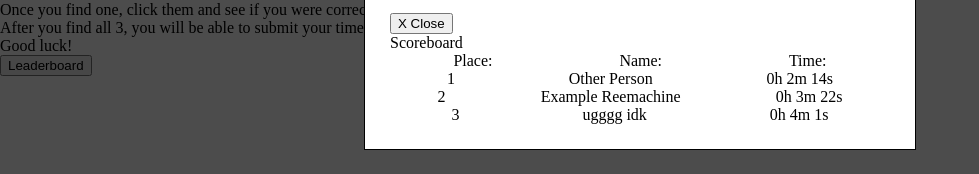
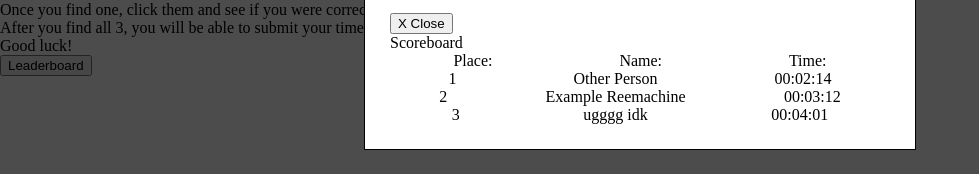
Before and after one commit to kopatsis/reactProjects, a React (Vite) app in the folder BAAS/: page /home/score in a window 1280 px wide. Shown: the part 332-506 px from the top of the page, without its empty margins (0-979 px from the left). Built offline with nearby package versions, Linux system fonts and the light colour scheme.

Commit message:
leaderboard special only disp once

```diff
--- a/BAAS/src/App.tsx
+++ b/BAAS/src/App.tsx
@@ -10,10 +10,21 @@ import Winner from "./components/Winner";
 
 const App = () => {
   const [scoreboard, setScoreboard] = useState([
-    { name: "Example Reemachine", time: [0, 180, 22], seconds: 202 },
-    { name: "Other Person", time: [0, 120, 14], seconds: 134 },
-    { name: "ugggg idk", time: [0, 240, 1], seconds: 241 },
+    { name: "Example Reemachine", time: ["00", "03", "12"], seconds: 202 },
+    { name: "Other Person", time: ["00", "02", "14"], seconds: 134 },
+    { name: "ugggg idk", time: ["00", "04", "01"], seconds: 241 },
   ]);
+
+  const [specialToBe, setSpecialToBe] = useState(0);
+
+  const addBoard = (item: any) => {
+    setScoreboard(scoreboard.concat(item));
+    setSpecialToBe(item);
+  };
+
+  const resetSpecial = () => {
+    setSpecialToBe(0);
+  };
 
   return (
     <Routes>
@@ -21,14 +32,23 @@ const App = () => {
       <Route path="/home" element={<Home />}>
         <Route
           path="score"
-          element={<Scoreboard board={scoreboard} special={0} />}
+          element={
+            <Scoreboard
+              board={scoreboard}
+              special={specialToBe}
+              reset={resetSpecial}
+            />
+          }
         />
       </Route>
       <Route path="/game" element={<Game />}>
         <Route path="exit" element={<ExitMessage />} />
         <Route path="status" element={<CharStatus />} />
         <Route path="find" element={<FindMessage />} />
-        <Route path="winner" element={<Winner />} />
+        <Route
+          path="winner"
+          element={<Winner board={scoreboard} addToBoard={addBoard} />}
+        />
       </Route>
     </Routes>
   );
--- a/BAAS/src/components/Scoreboard.tsx
+++ b/BAAS/src/components/Scoreboard.tsx
@@ -4,9 +4,10 @@ import { useNavigate } from "react-router-dom";
 interface Props {
   board: any;
   special: any;
+  reset: any;
 }
 
-const Scoreboard = ({ board, special }: Props) => {
+const Scoreboard = ({ board, special, reset }: Props) => {
   const navigate = useNavigate();
 
   const [sortedBoard, setSortedBoard] = useState([]);
@@ -19,19 +20,23 @@ const Scoreboard = ({ board, special }: Props) => {
     setSortedBoard(temp);
   }, [board]);
 
+  const navOut = () => {
+    reset();
+    navigate("/home");
+  };
+
   return (
     <div className="popup-outer">
       <div className="popup-inner">
-        <button onClick={() => navigate("/home")}>X Close</button>
+        <button onClick={navOut}>X Close</button>
         <div>Scoreboard</div>
         <div className="allscores">
           {special !== 0 && (
-            <div className="score-entry">
+            <div className="score-entry special">
               <div>Your entry:</div>
               <div>{special.name}</div>
               <div>
-                {special.time[0] / 3600}h {special.time[1] / 60}m{" "}
-                {special.time[2]}s
+                {special.time[0]}:{special.time[1]}:{special.time[2]}
               </div>
             </div>
           )}
@@ -45,7 +50,7 @@ const Scoreboard = ({ board, special }: Props) => {
               <div>{index + 1}</div>
               <div>{item.name}</div>
               <div>
-                {item.time[0] / 3600}h {item.time[1] / 60}m {item.time[2]}s
+                {item.time[0]}:{item.time[1]}:{item.time[2]}
               </div>
             </div>
           ))}
--- a/BAAS/src/components/Winner.tsx
+++ b/BAAS/src/components/Winner.tsx
@@ -1,7 +1,12 @@
 import { useEffect } from "react";
 import { useNavigate, useOutletContext } from "react-router-dom";
 
-const Winner = () => {
+interface Props {
+  board: any;
+  addToBoard: any;
+}
+
+const Winner = ({ board, addToBoard }: Props) => {
   const context: any = useOutletContext();
 
   const navigate = useNavigate();
@@ -16,7 +21,20 @@ const Winner = () => {
     }
   }, []);
 
-  const subToLeaderboard = (event: any) => {};
+  const subToLeaderboard = (event: any) => {
+    event.preventDefault();
+    const seconds =
+      parseInt(context.timeTaken[0]) * 3600 +
+      parseInt(context.timeTaken[1]) * 60 +
+      parseInt(context.timeTaken[2]);
+
+    addToBoard({
+      name: event.target[0].value,
+      time: context.timeTaken,
+      seconds: seconds,
+    });
+    navigate("/home/score");
+  };
 
   return (
     <>
@@ -32,8 +50,10 @@ const Winner = () => {
             </div>
             <div>
               <div>Enter your name below to submit to the leaderboard:</div>
-              <input type="text" name="winnername"></input>
-              <button onClick={subToLeaderboard}>Submit to leaderboard</button>
+              <form onSubmit={subToLeaderboard}>
+                <input type="text" name="winnername"></input>
+                <input type="submit" value="Submit"></input>
+              </form>
             </div>
             <button onClick={() => navigate("/home")}>Opt Out</button>
           </div>
--- a/BAAS/src/index.css
+++ b/BAAS/src/index.css
@@ -89,3 +89,7 @@ button{
 .select{
     cursor: pointer;
 }
+
+.special{
+    background-color: yellow;
+}
```
